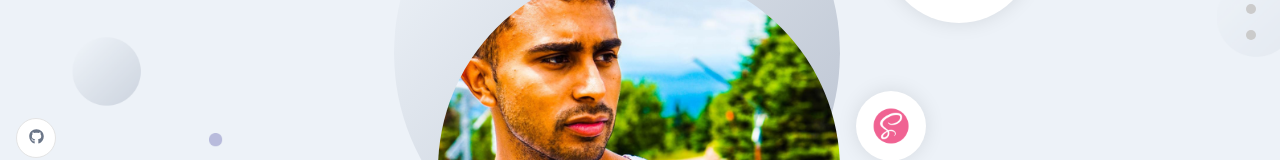
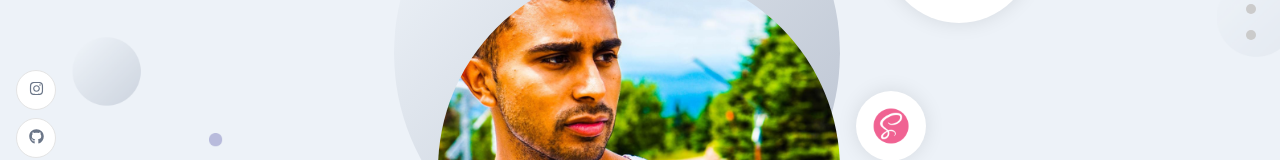
Before and after one commit to AzDarGee/ashish-portfolio, a React (Create React App) app in the folder frontend_react/: page / in a window 1280 px wide. Shown: the part 430-590 px from the top of the page. Built offline with nearby package versions, Linux system fonts and the light colour scheme.

Commit message:
added instagram icon and link

```diff
--- a/frontend_react/src/components/SocialMedia.jsx
+++ b/frontend_react/src/components/SocialMedia.jsx
@@ -1,10 +1,15 @@
 import React from 'react';
 import { BsTwitter, BsInstagram } from 'react-icons/bs';
-import { FaFacebookF, FaLinkedinIn, FaGithub } from 'react-icons/fa';
+import { FaFacebookF, FaLinkedinIn, FaGithub, FaInstagram } from 'react-icons/fa';
 
 const SocialMedia = () => {
   return (
     <div className='app__social'>
+      <div>
+        <a href="https://www.instagram.com/ashish.rsc.darji/" target="_blank">
+          <FaInstagram />
+        </a>
+      </div>
       <div>
         <a href="https://github.com/AzDarGee" target="_blank">
           <FaGithub />
```
